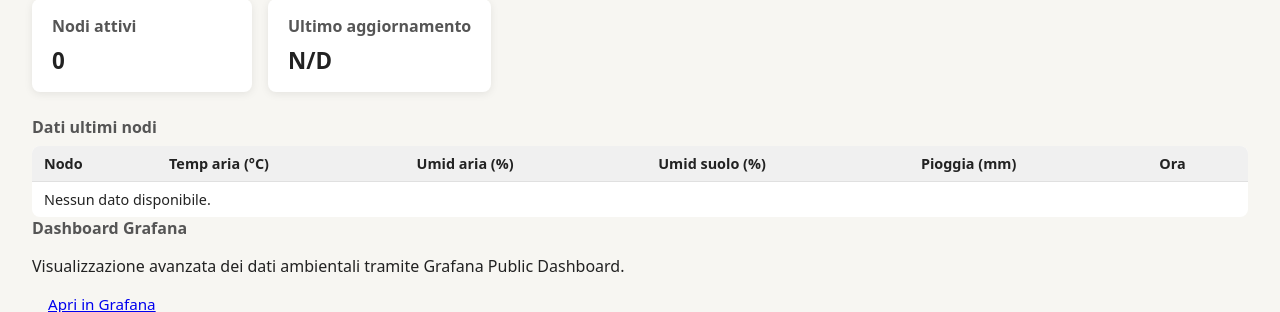
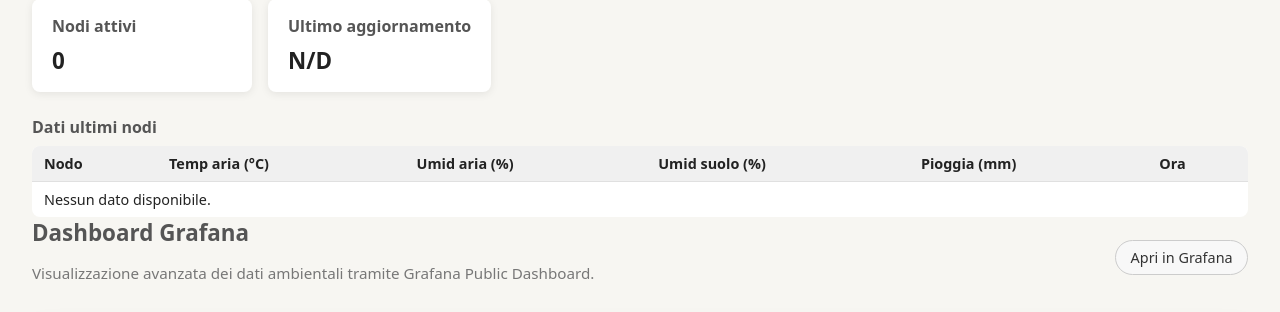
Before and after one commit to gregoriogennari-blip/VINEGUARD, a Django app: page / in a window 1280 px wide. Shown: the part 88-400 px from the top of the page. Run offline with Django 5.2, Linux system fonts and the light colour scheme; data that the repository does not hold is empty.

Commit message:
ci da il css
Added new styles for sections, titles, and buttons.

```diff
--- a/dashboard/static/dashboard/style.css
+++ b/dashboard/static/dashboard/style.css
@@ -86,3 +86,67 @@ h2 {
 .btn-danger:hover {
   background: #b71c1c;
 }
+
+<style>
+.section-grafana {
+  margin-top: 3rem;
+}
+
+.section-header {
+  display: flex;
+  flex-wrap: wrap;
+  align-items: center;
+  justify-content: space-between;
+  gap: 1rem;
+  margin-bottom: 1.5rem;
+}
+
+.section-title {
+  font-size: 1.4rem;
+  font-weight: 600;
+}
+
+.section-subtitle {
+  font-size: 0.95rem;
+  color: #777;
+  max-width: 40rem;
+}
+
+.section-actions .btn {
+  display: inline-flex;
+  align-items: center;
+  justify-content: center;
+  padding: 0.45rem 0.9rem;
+  border-radius: 999px;
+  font-size: 0.9rem;
+  border: 1px solid #ccc;
+  background: #f8f8f8;
+  color: #333;
+  text-decoration: none;
+}
+
+.section-actions .btn:hover {
+  background: #ececec;
+}
+
+.grafana-wrapper {
+  width: 100%;
+  border-radius: 0.75rem;
+  overflow: hidden;
+  box-shadow: 0 10px 25px rgba(0, 0, 0, 0.18);
+  border: 1px solid rgba(0, 0, 0, 0.05);
+  background: #020617;
+}
+
+/* rapporto 16:9 responsive */
+.grafana-iframe {
+  display: block;
+  width: 100%;
+  min-height: 480px;
+}
+@media (min-width: 1024px) {
+  .grafana-iframe {
+    min-height: 640px;
+  }
+}
+</style>
```
